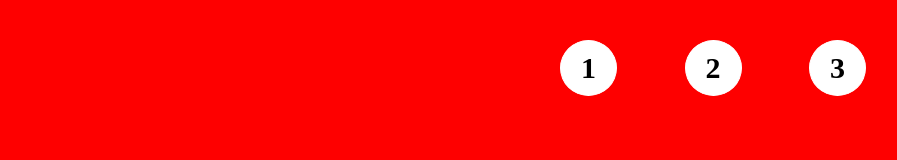
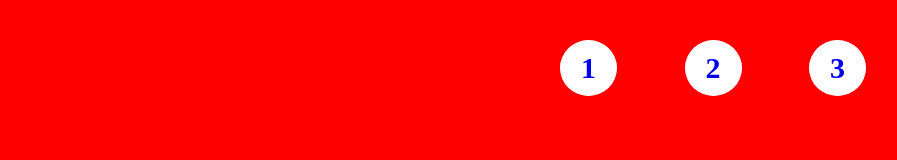
Before and after one commit to Robin9800/htmlcss-shoes, a plain HTML site: page index.html in a window 1280 px wide. Shown: the top 160 px of the page, without its empty margins (379-1276 px from the left). Drawn offline with Linux system fonts and the light colour scheme.

Commit message:
Overflow hidden

```diff
--- a/index.html
+++ b/index.html
@@ -14,9 +14,9 @@
     <div id="scarpa1">
             <nav>
                 <ul>
-                    <li><a href="#scarpa1"></a><strong>1</strong></li>
-                    <li><a href="#scarpa2"></a><strong>2</strong></li>
-                    <li><a href="#scarpa3"></a><strong>3</strong></li>
+                    <li><a href="#scarpa1"><strong>1</strong></a></li>
+                    <li><a href="#scarpa2"><strong>2</strong></a></li>
+                    <li><a href="#scarpa3"><strong>3</strong></a></li>
                 </ul>
             </nav>
         <div>
--- a/style.css
+++ b/style.css
@@ -2,6 +2,10 @@
     margin: 0px;
     padding: 0px;
     box-sizing: border-box;
+}
+
+body{
+    overflow: hidden;
 }
 
 .container{
@@ -31,21 +35,18 @@ nav{
     font-size: 30px;
 }
 
-body{
-
-
-}
-
 nav li{
-    position: relative;
     display: inline-block;
-    list-style-type: none;
     font-size: 30px;
     padding: 10px 20px;
     margin: auto 30px;
     border: 1px solid white;
     border-radius: 100%;
     background-color: white;
+}
+
+nav li a{
+    text-decoration: none;
 }
 
 .titolo{
```
